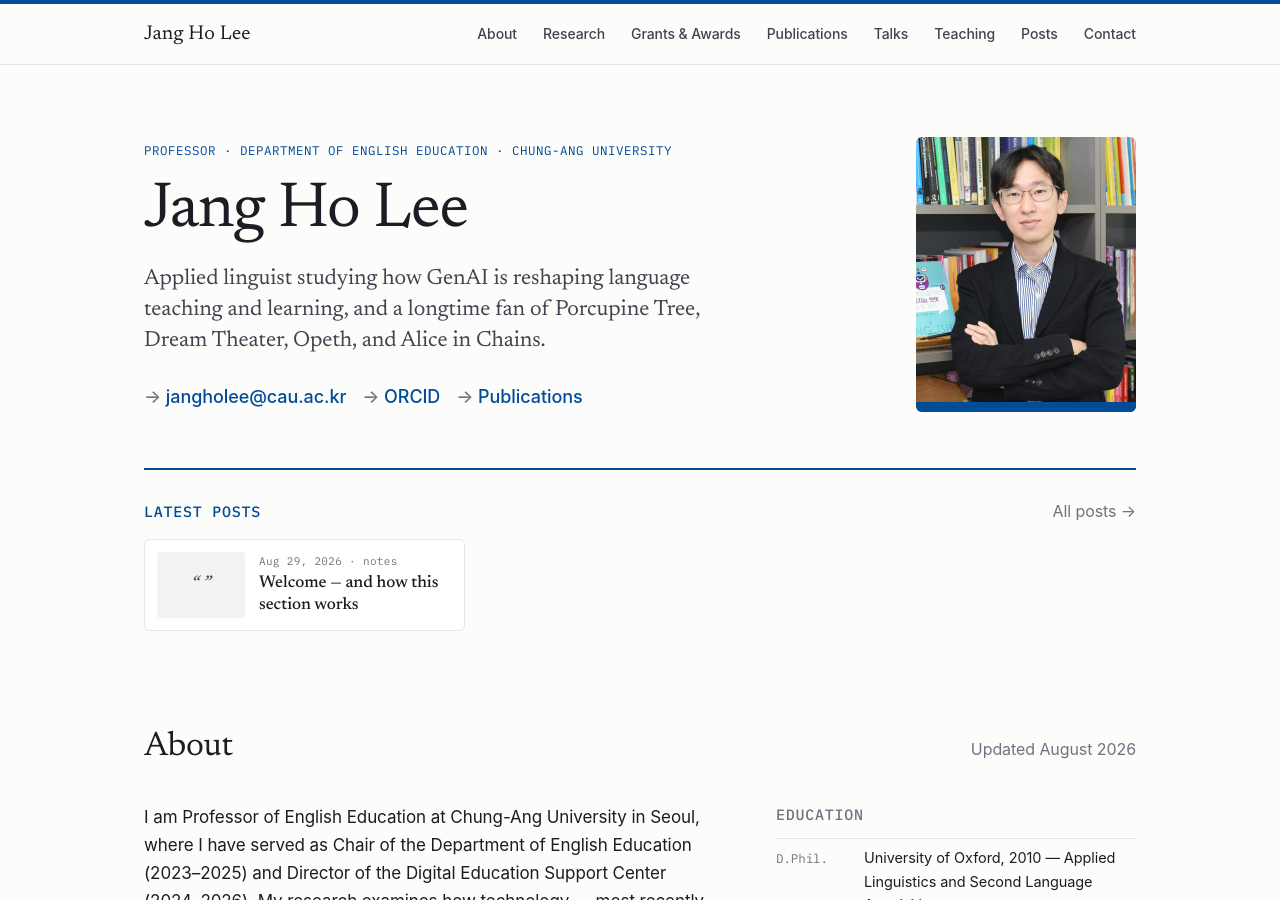
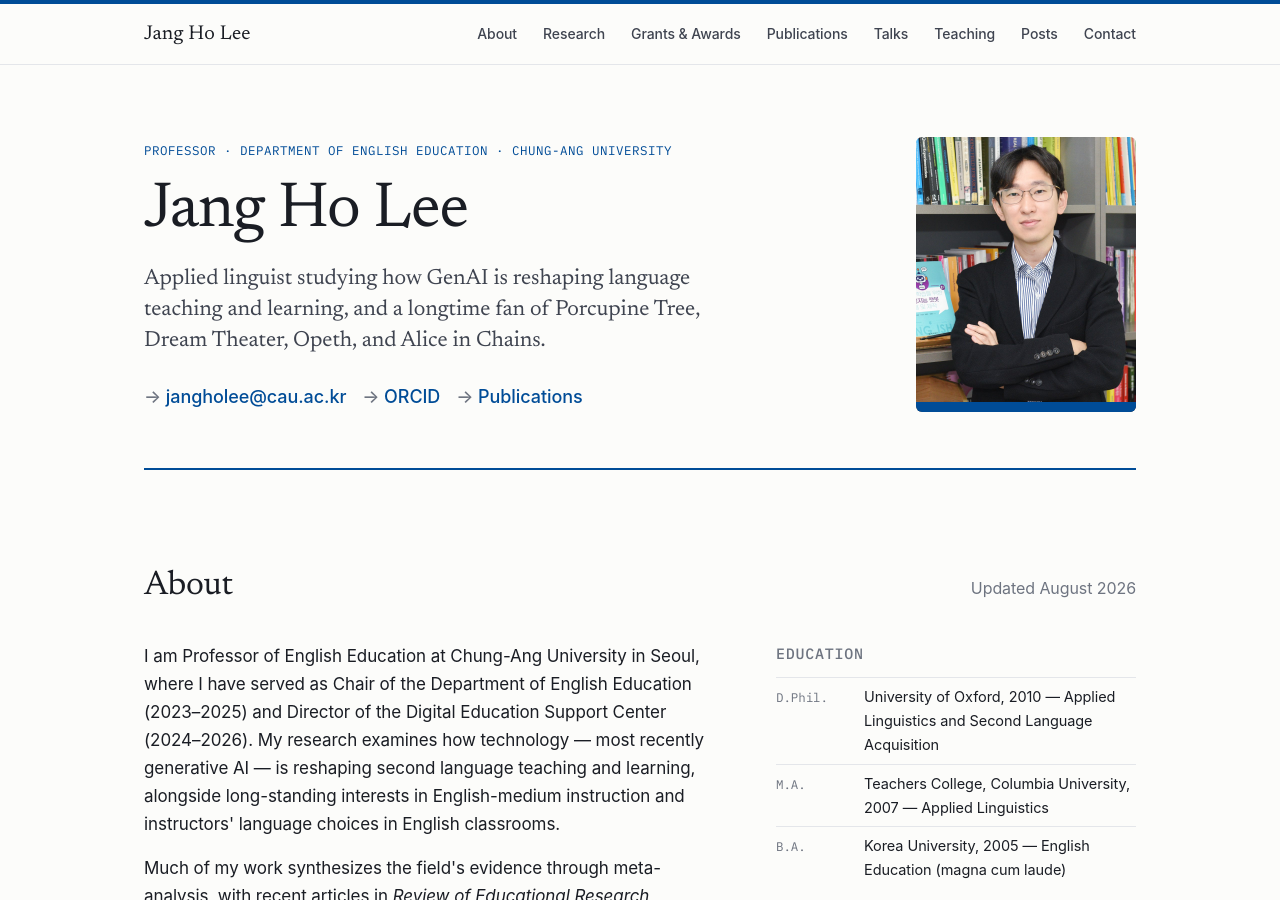
Before and after one commit to jangho330/jangho330.github.io, a Jekyll site: the page built from index.html, in a window 1280 px wide and 900 px high. Built offline with Jekyll 4.4.1, drawn with Linux system fonts in a browser that asks for light colours; some web fonts are replaced.

Commit message:
Update index.html

```diff
--- a/index.html
+++ b/index.html
@@ -19,14 +19,6 @@ title: Jang Ho Lee — Professor of English Education, Chung-Ang University
   </div>
 </section>
 
-{% if site.posts.size > 0 %}
-<section class="latest" id="posts">
-  <div class="latest-head"><h2>Latest posts</h2><a class="sec-note" href="{{ '/posts/' | relative_url }}">All posts →</a></div>
-  <div class="minis">
-    {% for post in site.posts limit: 3 %}{% include post-mini.html post=post %}{% endfor %}
-  </div>
-</section>
-{% endif %}
 
 <section id="about">
   <div class="sec-head"><h2>About</h2><span class="sec-note">Updated {{ site.updated }}</span></div>
```
